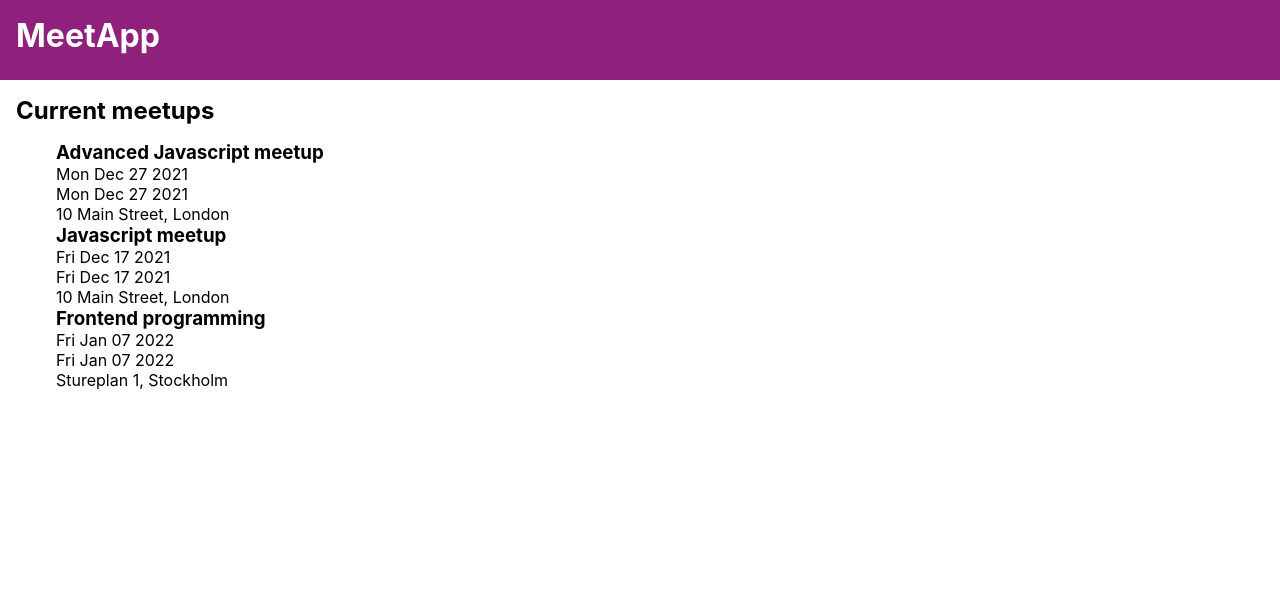
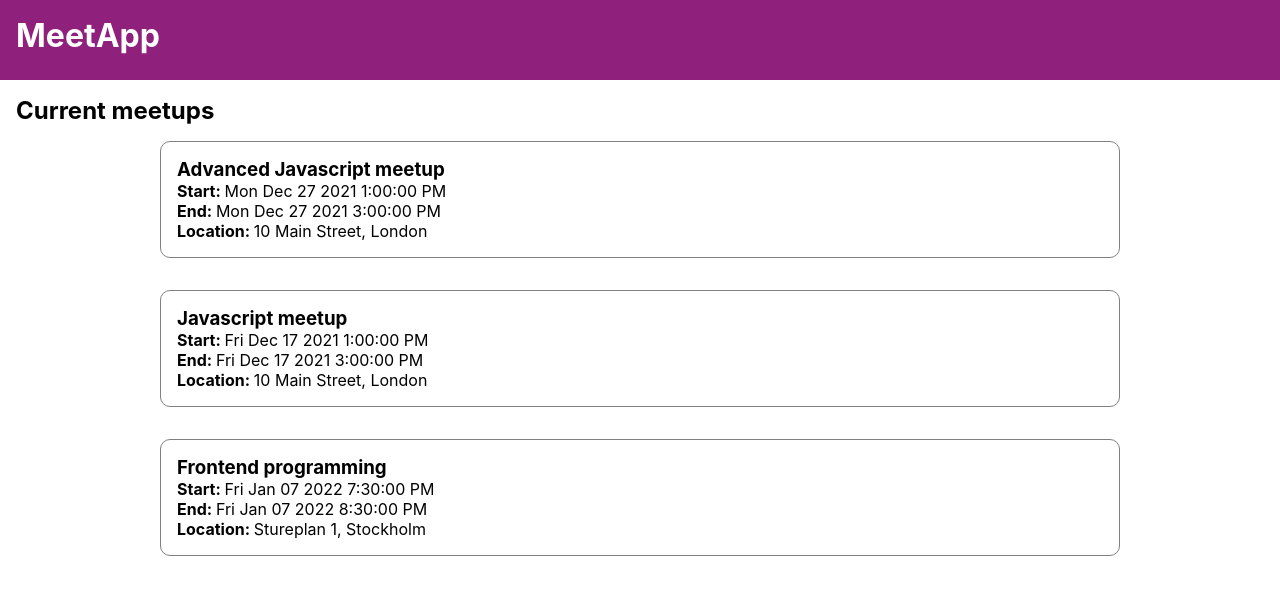
Before and after one commit to EmmaDawsonDev/tdd-meetup, a React (Create React App) app: page / in a window 1280 px wide. Shown: the top 594 px of the page. Built offline with nearby package versions, Linux system fonts and the light colour scheme.

Commit message:
Add card styling

```diff
--- /dev/null
+++ b/src/components/Card/Card.module.css
@@ -0,0 +1,7 @@
+.cardWrapper {
+  width: 100%;
+  max-width: 60rem;
+  border: 1px solid gray;
+  border-radius: 10px;
+  padding: 1rem;
+}
--- a/src/components/Card/Card.tsx
+++ b/src/components/Card/Card.tsx
@@ -1,5 +1,6 @@
 import React from 'react'
 import { IMeetup } from '../../models/meetup'
+import classes from './Card.module.css'
 
 interface Props {
   meetup: IMeetup
@@ -9,17 +10,25 @@ interface Props {
 const Card = (props: Props) => {
   const { meetup, testId } = props
   return (
-    <article>
-      <div role="listitem" data-testid={testId}>
-        <h3>{meetup.title}</h3>
-        <p>{meetup.startDate.toDateString()}</p>
-        <p>{meetup.endDate.toDateString()}</p>
-        <p>{meetup.location}</p>
-        {/* <Link data-testid={product.name} to={`/product/${product.id}`}>
+    <div role="listitem" data-testid={testId} className={classes.cardWrapper}>
+      <h3>{meetup.title}</h3>
+      <p>
+        <strong>Start: </strong>
+        {meetup.startDate.toDateString()} {meetup.startDate.toLocaleTimeString()}
+      </p>
+      <p></p>
+      <p>
+        <strong>End: </strong>
+        {meetup.endDate.toDateString()} {meetup.endDate.toLocaleTimeString()}
+      </p>
+      <p>
+        <strong>Location: </strong>
+        {meetup.location}
+      </p>
+      {/* <Link data-testid={product.name} to={`/product/${product.id}`}>
         Go to product
       </Link> */}
-      </div>
-    </article>
+    </div>
   )
 }
 
--- a/src/pages/Home/Home.module.css
+++ b/src/pages/Home/Home.module.css
@@ -0,0 +1,8 @@
+.cardContainer {
+  display: flex;
+  flex-direction: column;
+  align-items: center;
+  gap: 2rem;
+  padding: 0;
+
+}
--- a/src/pages/Home/Home.tsx
+++ b/src/pages/Home/Home.tsx
@@ -6,6 +6,8 @@ import { getCurrentMeetups } from '../../store/meetupsSlice'
 import { getAllCurrentMeetups } from '../../data/meetups'
 
 import Card from '../../components/Card/Card'
+
+import classes from './Home.module.css'
 
 const Home = () => {
   const currentMeetups = useSelector((state: RootState) => state.meetups.currentMeetups)
@@ -20,7 +22,7 @@ const Home = () => {
     <main>
       <section>
         <h2>Current meetups</h2>
-        <ul>
+        <ul className={classes.cardContainer}>
           {currentMeetups.map(meetup => (
             <Card meetup={meetup} testId={'currentListItem'} key={meetup.id} />
           ))}
--- a/src/store/store.ts
+++ b/src/store/store.ts
@@ -1,4 +1,4 @@
-import { configureStore, getDefaultMiddleware } from '@reduxjs/toolkit'
+import { configureStore } from '@reduxjs/toolkit'
 import userReducer from './usersSlice'
 import meetupReducer from './meetupsSlice'
 
```
